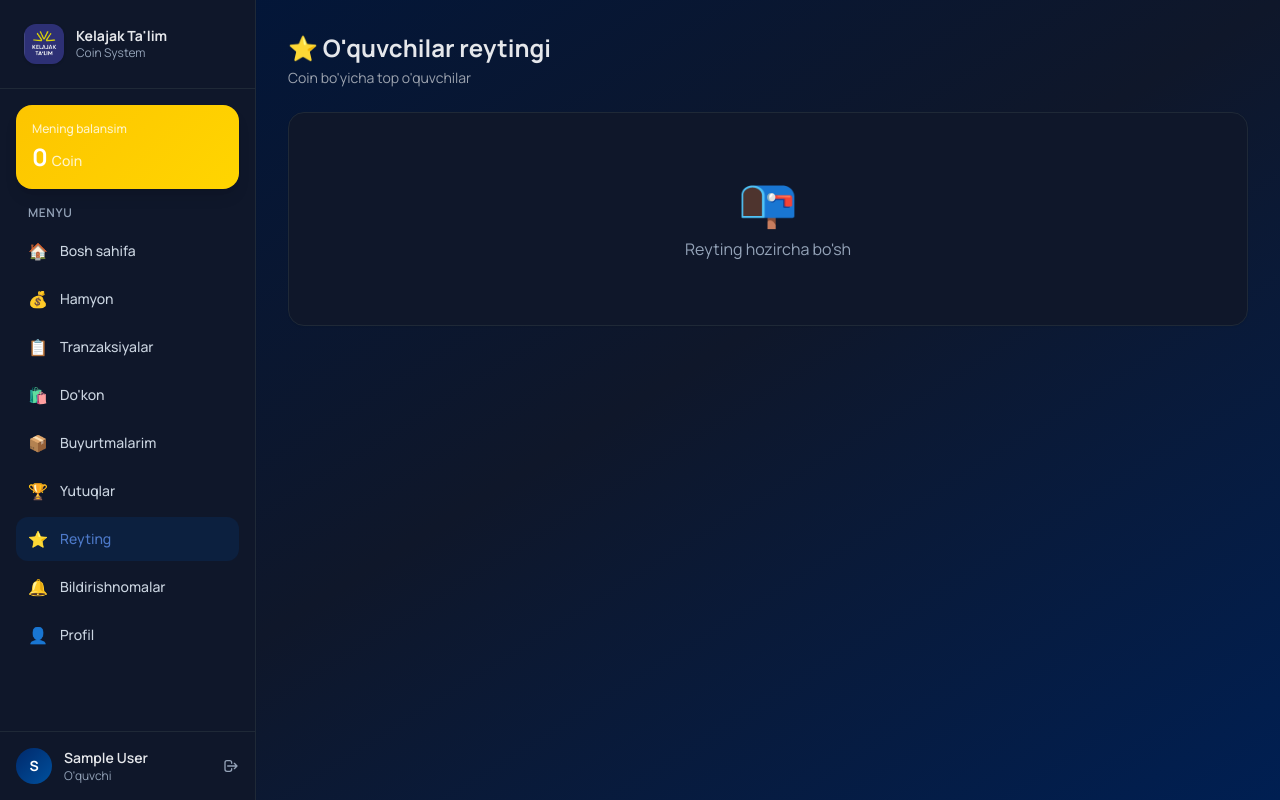
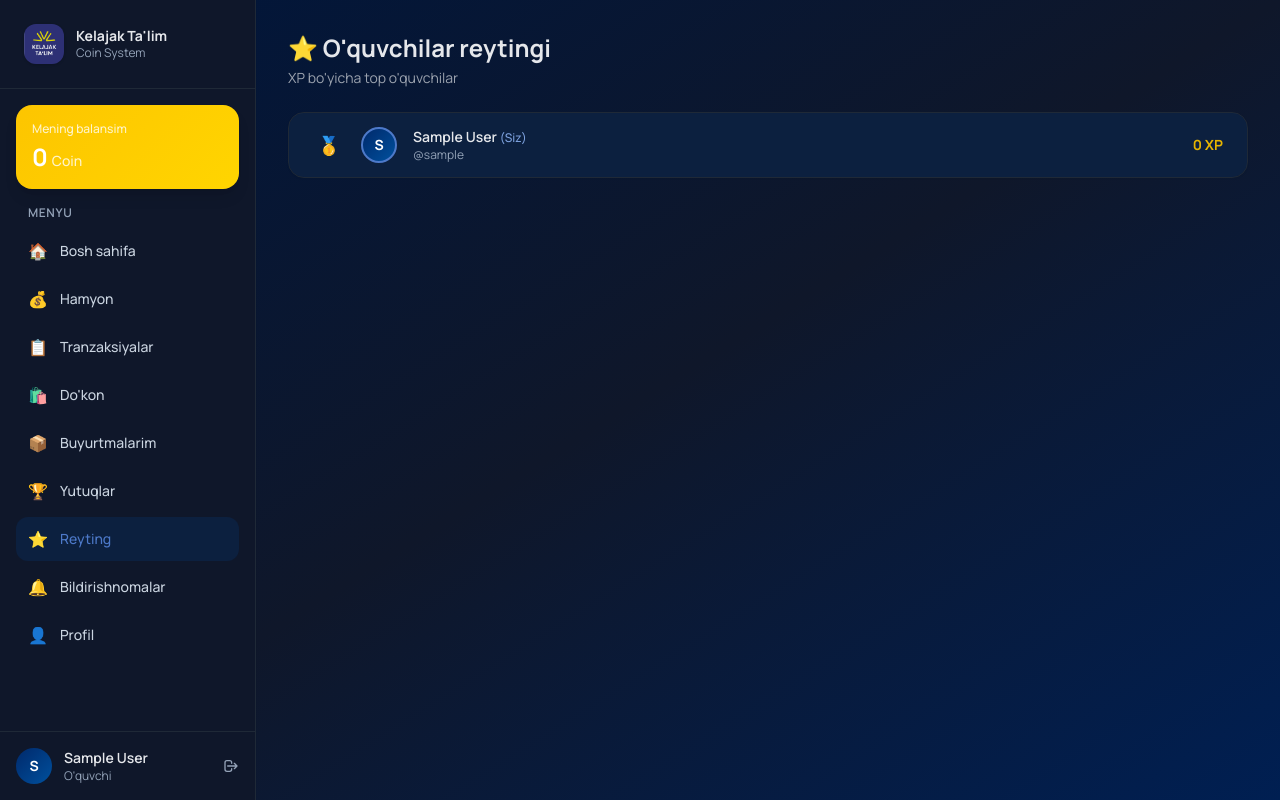
Before and after one commit to iyricc-8/Kelajak-talim-coin-system, a Flask app: page /leaderboard in a window 1280 px wide. Run offline with Flask 3, Linux system fonts and the light colour scheme; the visitor is signed in with stand-in values (Sample User, id 1); data comes from the database, SQL or seed files in the repository; data that the repository does not hold is empty; some libraries are stand-ins or nearby versions.

Commit message:
refactor: replace coin balance with XP in student leaderboard

```diff
--- a/app/routes/student.py
+++ b/app/routes/student.py
@@ -47,13 +47,11 @@ def dashboard():
     unread_notifs = Notification.query.filter_by(user_id=current_user.id, is_read=False)\
         .order_by(Notification.created_at.desc()).limit(5).all()
 
-    # Leaderboard rank
+    # Leaderboard rank (XP-based)
     from sqlalchemy import func
-    from app.models import Wallet
-    ranked = db.session.query(User.id, Wallet.balance)\
-        .join(Wallet, User.id == Wallet.user_id)\
+    ranked = db.session.query(User.id, func.coalesce(User.xp, 0))\
         .filter(User.role == 'student', User.is_active == True)\
-        .order_by(Wallet.balance.desc()).all()
+        .order_by(func.coalesce(User.xp, 0).desc()).all()
     rank = next((i + 1 for i, (uid, _) in enumerate(ranked) if uid == current_user.id), None)
 
     return render_template('student/dashboard.html',
@@ -170,13 +168,11 @@ def achievements():
 @student_bp.route('/leaderboard')
 @login_required
 def leaderboard():
-    from app.models import Wallet
     from sqlalchemy import func
 
-    top_users = db.session.query(User, Wallet.balance)\
-        .join(Wallet, User.id == Wallet.user_id)\
+    top_users = db.session.query(User, func.coalesce(User.xp, 0))\
         .filter(User.role == 'student', User.is_active == True)\
-        .order_by(Wallet.balance.desc()).limit(50).all()
+        .order_by(func.coalesce(User.xp, 0).desc()).limit(50).all()
 
     return render_template('student/leaderboard.html', top_users=top_users)
 
--- a/app/templates/student/leaderboard.html
+++ b/app/templates/student/leaderboard.html
@@ -3,7 +3,7 @@
 {% block content %}
 <div class="mb-6">
     <h1 class="text-2xl font-bold text-slate-800">⭐ O'quvchilar reytingi</h1>
-    <p class="text-slate-500 text-sm mt-1">Coin bo'yicha top o'quvchilar</p>
+    <p class="text-slate-500 text-sm mt-1">XP bo'yicha top o'quvchilar</p>
 </div>
 
 <div class="bg-white rounded-2xl shadow-sm border border-slate-100 overflow-hidden">
@@ -19,7 +19,7 @@
             </div>
             <span class="text-2xl">🥈</span>
             <p class="text-sm font-bold text-slate-800 truncate">{{ u2.first_name }}</p>
-            <p class="text-xs font-semibold text-coin-600">{{ b2 }} 🪙</p>
+            <p class="text-xs font-semibold text-coin-600">{{ b2 }} XP</p>
         </div>
         <!-- 1st -->
         <div class="text-center order-first md:order-none -mb-2">
@@ -29,7 +29,7 @@
             </div>
             <span class="text-3xl">🥇</span>
             <p class="text-sm font-bold text-slate-800 truncate">{{ u1.first_name }}</p>
-            <p class="text-xs font-semibold text-coin-600">{{ b1 }} 🪙</p>
+            <p class="text-xs font-semibold text-coin-600">{{ b1 }} XP</p>
         </div>
         <!-- 3rd -->
         <div class="text-center">
@@ -39,7 +39,7 @@
             </div>
             <span class="text-2xl">🥉</span>
             <p class="text-sm font-bold text-slate-800 truncate">{{ u3.first_name }}</p>
-            <p class="text-xs font-semibold text-coin-600">{{ b3 }} 🪙</p>
+            <p class="text-xs font-semibold text-coin-600">{{ b3 }} XP</p>
         </div>
     </div>
     {% endif %}
@@ -62,7 +62,7 @@
                 <p class="text-sm font-semibold text-slate-800">{{ user.full_name }} {% if user.id == current_user.id %}<span class="text-xs text-brand-500 font-medium">(Siz)</span>{% endif %}</p>
                 <p class="text-xs text-slate-400">@{{ user.username }}</p>
             </div>
-            <span class="font-bold text-coin-600 text-sm">{{ balance }} 🪙</span>
+            <span class="font-bold text-coin-600 text-sm">{{ balance }} XP</span>
         </div>
         {% endfor %}
     </div>
```
